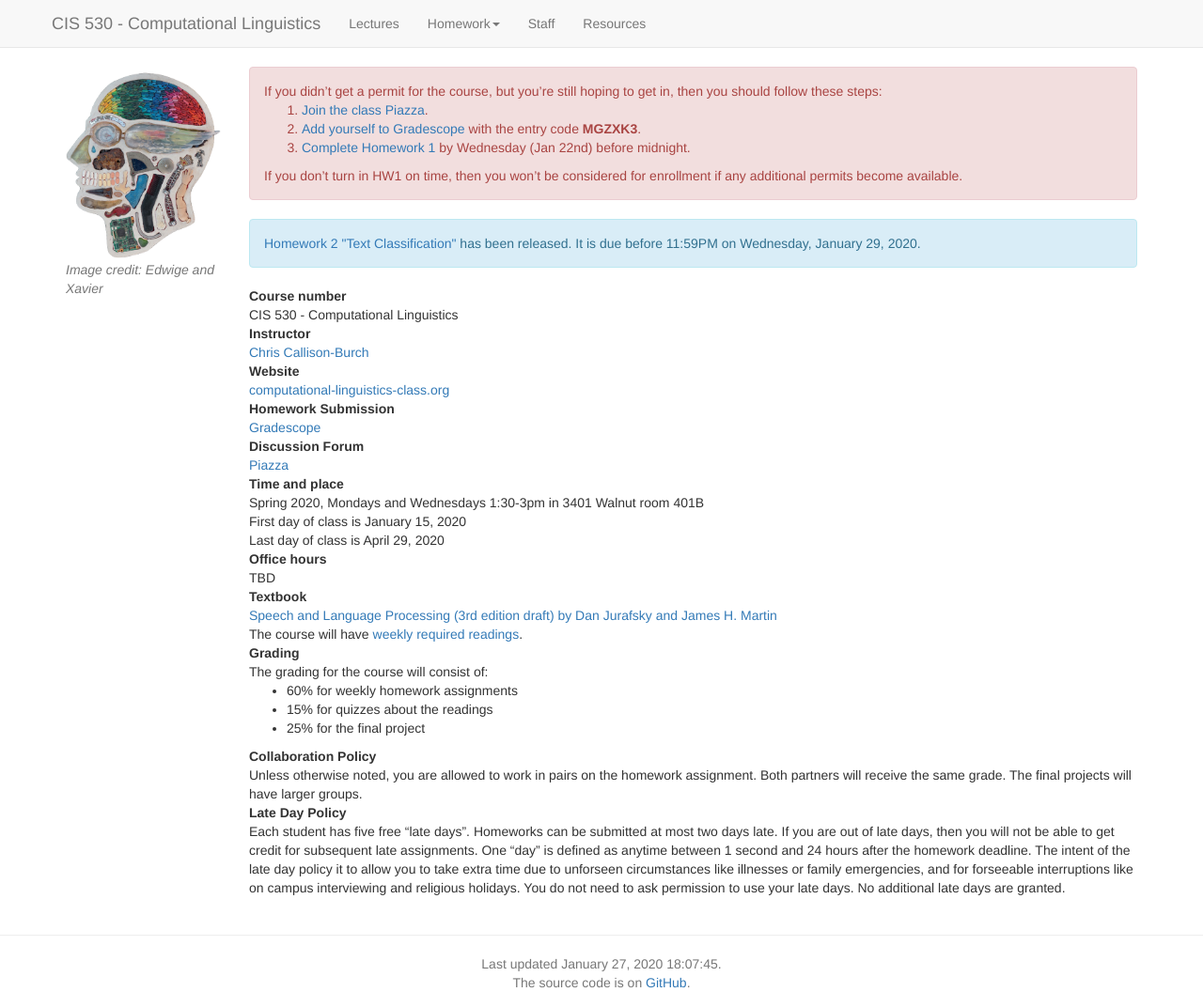
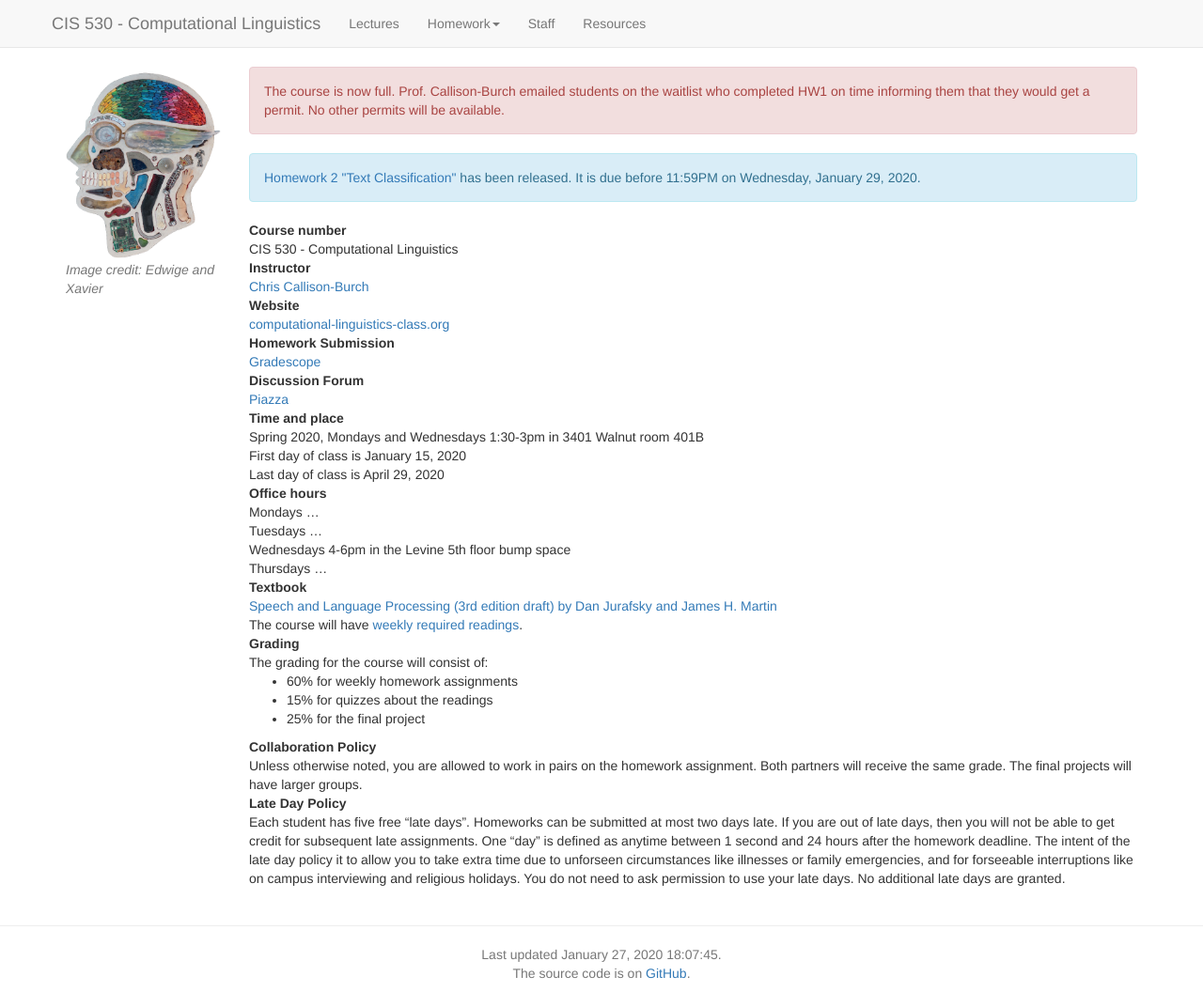
Before and after one commit to computational-linguistics-class/computational-linguistics-class.github.io, a Jekyll site: the page built from index.md, in a window 1280 px wide. Shown: the whole page at 94% size. Built offline with Jekyll 4.4.1, drawn with Linux system fonts in a browser that asks for light colours; nearby versions of some CDN libraries; a script that is not in the unit is left out.

Commit message:
Update index.md

```diff
--- a/index.md
+++ b/index.md
@@ -7,8 +7,10 @@ caption: Image credit&colon; Edwige and Xavier
 active_tab: main_page
 ---
 
-
 <div class="alert alert-danger" markdown="1">
+The course is now full. Prof. Callison-Burch emailed students on the waitlist who completed HW1 on time informing them that they would get a permit.  No other permits will be available.
+</div>
+<!--
 If you didn't get a permit for the course, but you're still hoping to get in, then you should follow these steps:
 1. [Join the class Piazza](https://piazza.com/upenn/spring2020/cis530).
 2. [Add yourself to Gradescope](https://www.gradescope.com/courses/80035) with the entry code __MGZXK3__.
@@ -16,7 +18,7 @@ If you didn't get a permit for the course, but you're still hoping to get in, th
 
 If you don't turn in HW1 on time, then you won't be considered for enrollment if any additional permits become available.
 </div>
-
+-->
 
 
 <!-- Display an alert about upcoming homework assignments -->
@@ -66,7 +68,10 @@ Time and place
 : Last day of class is April 29, 2020
 
 Office hours
-: TBD
+: Mondays ...
+: Tuesdays ...
+: Wednesdays 4-6pm in the Levine 5th floor bump space
+: Thursdays ...
 
 
 Textbook
```
